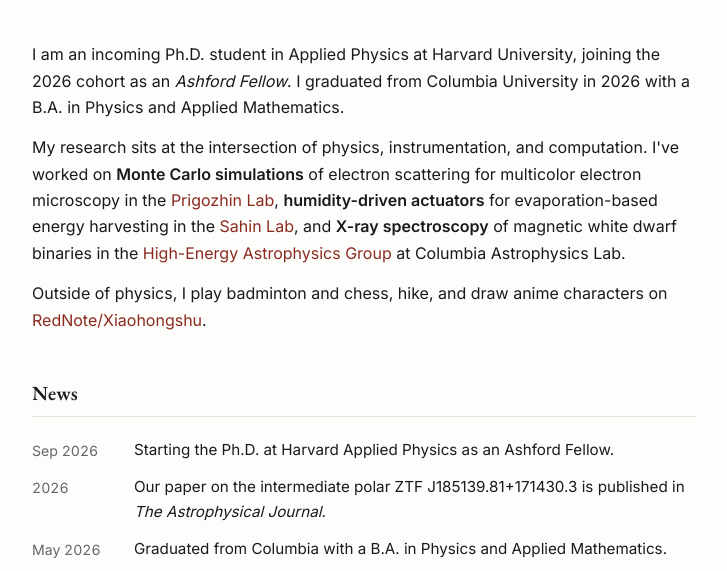
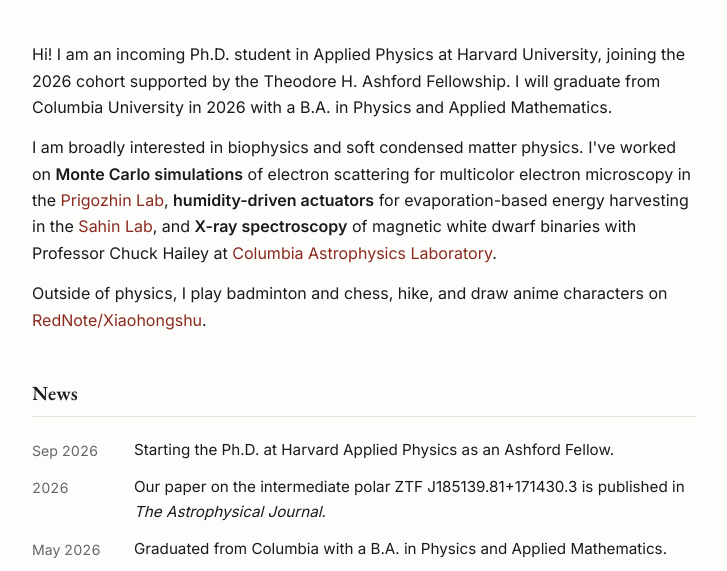
Before and after one commit to chrisdengren/chrisdengren.github.io, a plain HTML site: page index.html in a window 1280 px wide. Shown: the part 175-746 px from the top of the page, without its empty margins (276-1003 px from the left). Drawn offline with nearby package versions, Linux system fonts and the light colour scheme.

Commit message:
Update index.html

```diff
--- a/index.html
+++ b/index.html
@@ -3,7 +3,7 @@
 <head>
   <meta charset="UTF-8" />
   <meta name="viewport" content="width=device-width, initial-scale=1.0" />
-  <title>Ren (Chris) Deng</title>
+  <title>Ren (Chris) Deng 邓仁</title>
   <meta name="description" content="Personal website of Ren (Chris) Deng — PhD student in Applied Physics at Harvard University." />
   <link rel="preconnect" href="https://fonts.googleapis.com" />
   <link rel="preconnect" href="https://fonts.gstatic.com" crossorigin />
@@ -207,20 +207,18 @@
     <!-- ============ ABOUT ============ -->
     <section id="about">
       <p>
-        I am an incoming Ph.D. student in Applied Physics at Harvard University,
-        joining the 2026 cohort as an <em>Ashford Fellow</em>. I graduated from
+        Hi! I am an incoming Ph.D. student in Applied Physics at Harvard University,
+        joining the 2026 cohort supported by the Theodore H. Ashford Fellowship. I will graduate from
         Columbia University in 2026 with a B.A. in Physics and Applied Mathematics.
       </p>
       <p>
-        My research sits at the intersection of physics, instrumentation, and
-        computation. I've worked on <strong>Monte Carlo simulations</strong> of
+        I am broadly interested in biophysics and soft condensed matter physics. I've worked on <strong>Monte Carlo simulations</strong> of
         electron scattering for multicolor electron microscopy in the
-        <a href="#" target="_blank" rel="noopener">Prigozhin Lab</a>,
+        <a href="https://prigozhin.hsites.harvard.edu/" target="_blank" rel="noopener">Prigozhin Lab</a>,
         <strong>humidity-driven actuators</strong> for evaporation-based energy
-        harvesting in the <a href="#" target="_blank" rel="noopener">Sahin Lab</a>,
+        harvesting in the <a href="https://extremebio.org/" target="_blank" rel="noopener">Sahin Lab</a>,
         and <strong>X-ray spectroscopy</strong> of magnetic white dwarf binaries
-        in the <a href="#" target="_blank" rel="noopener">High-Energy Astrophysics Group</a>
-        at Columbia Astrophysics Lab.
+        with Professor Chuck Hailey at <a href="https://www.astro.columbia.edu/content/astrophysics-lab" target="_blank" rel="noopener">Columbia Astrophysics Laboratory</a>.
       </p>
       <p>
         Outside of physics, I play badminton and chess, hike, and draw anime
```
